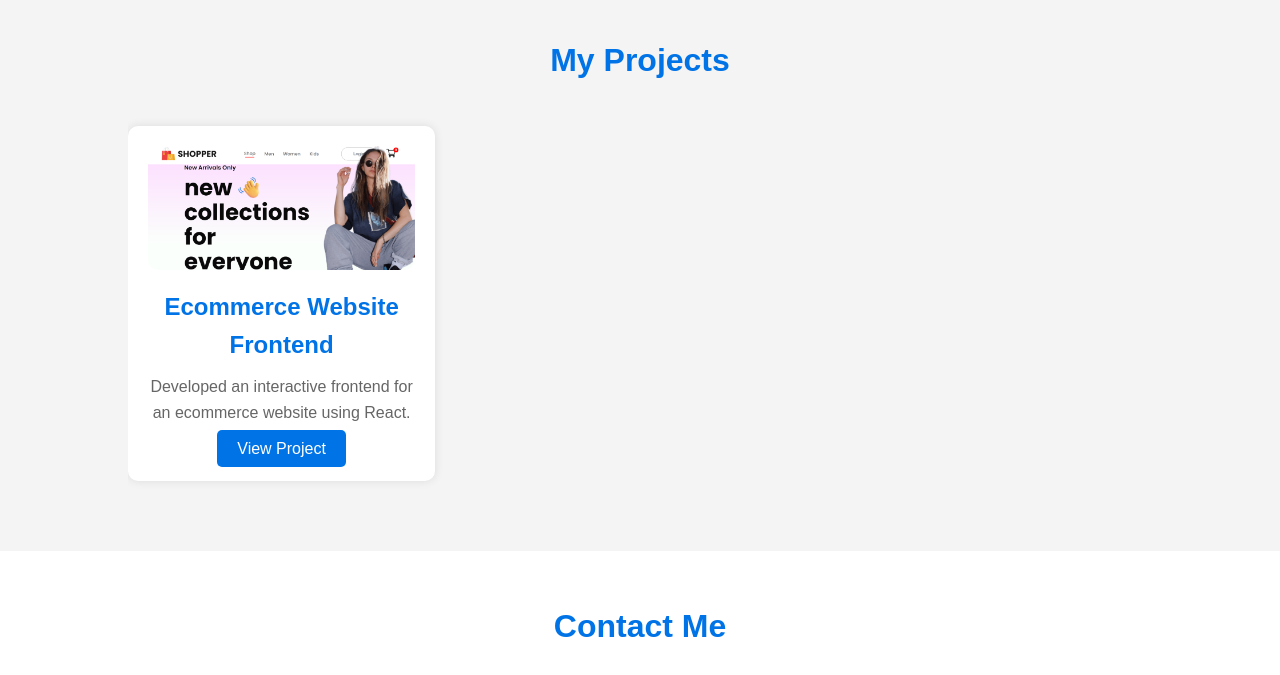
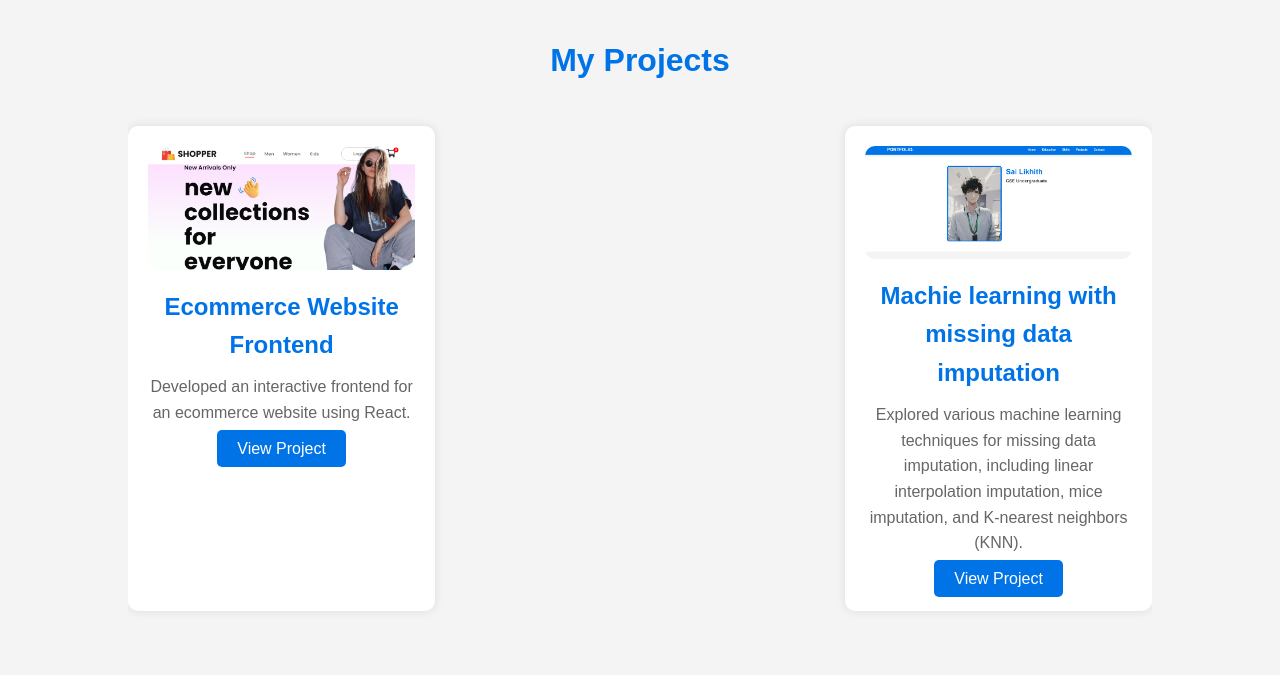
Before and after one commit to SaiLikhith24/Portfolio, a plain HTML site: page index.html in a window 1280 px wide. Shown: the part 1840-2515 px from the top of the page. Drawn offline with nearby package versions, Linux system fonts and the light colour scheme.

Commit message:
Update index.html

```diff
--- a/index.html
+++ b/index.html
@@ -96,12 +96,13 @@
                     <a href="https://github.com/SaiLikhith24/Ecommerce-Website-Frontend" class="btn">View Project</a>
                 </div>
             </div>
-            <!--div class="project animate__animated animate__zoomIn">
+            <div class="project animate__animated animate__zoomIn">
                 <img src="port.png" alt="Project 2">
                 <div class="project-info">
-                    <h3></h3>
-                    <p>designed a modern portfolio to showcase my web development skills.</p>
-                    <a href="https://github.com/SaiLikhith24/Portfolio" class="btn">View Project</a>
+                    <h3>Machie learning with missing data imputation</h3>
+                    <p>Explored various machine learning techniques for missing data imputation, including linear interpolation
+imputation, mice imputation, and K-nearest neighbors (KNN). </p>
+                    <a href="https://github.com/SaiLikhith24/Machine-learning-Missing-data-imputation-techniques" class="btn">View Project</a>
                 </div>
 	</div-->
             <!-- Add more project items similarly -->
```
